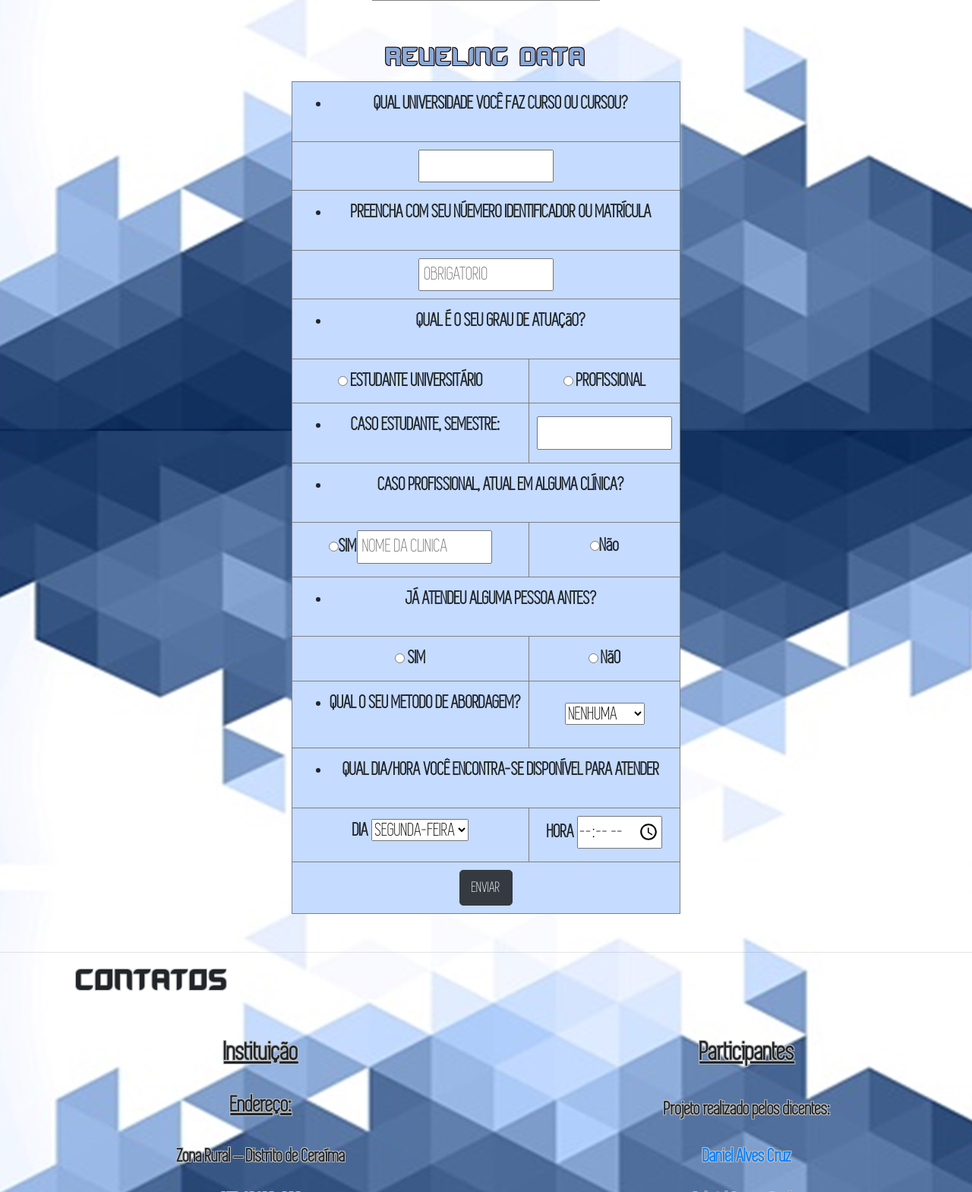
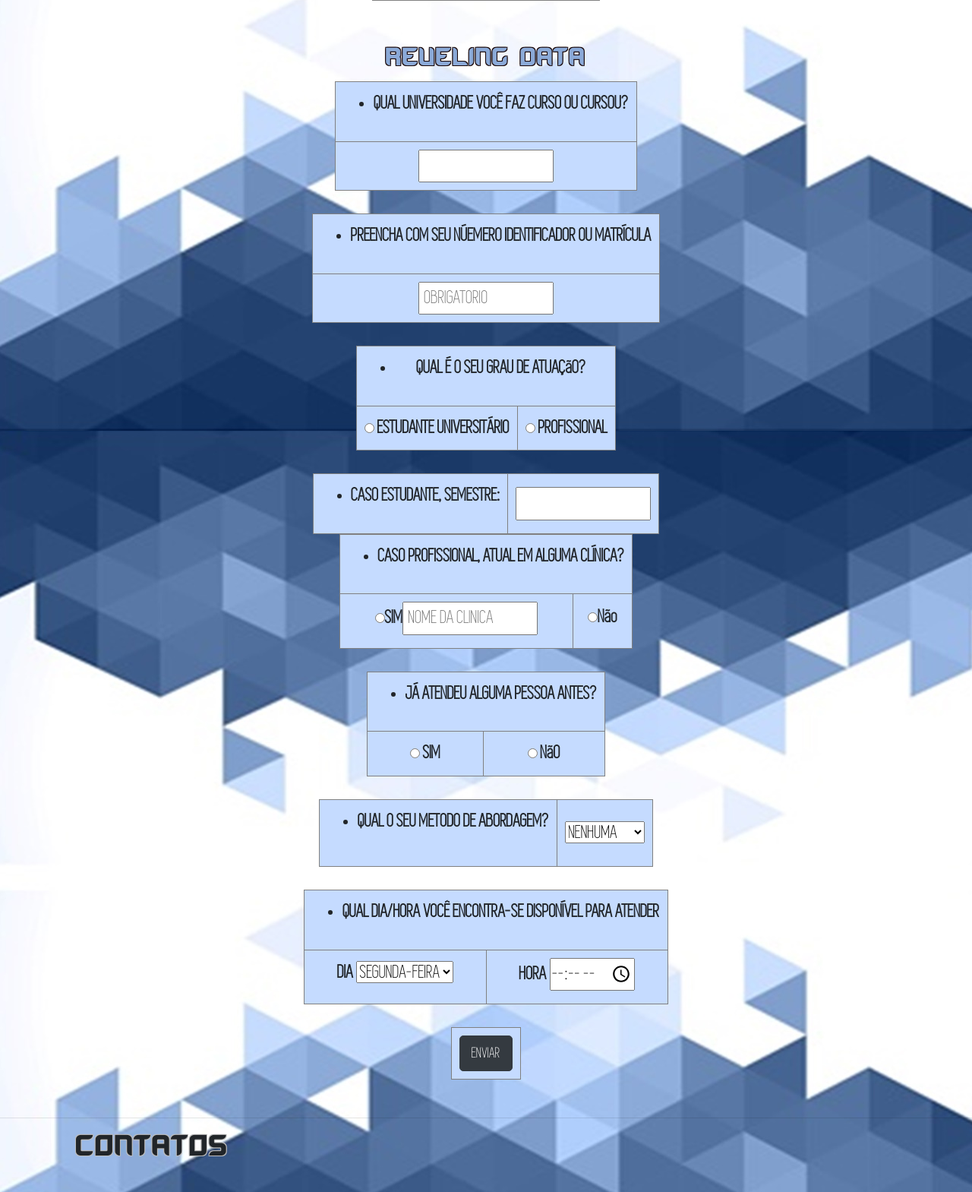
Before and after one commit to Daniel2AII/MeuSite, a Flask app: page /form_doctor in a window 1280 px wide. Shown: the part 633-2202 px from the top of the page at 76% size. Run offline with Flask 2, Linux system fonts and the light colour scheme; lists and menus that the app fills with data are empty; some libraries are stand-ins or nearby versions.

Commit message:
Página de formulário do doutor

```diff
--- a/templates/_links/_FormD.html
+++ b/templates/_links/_FormD.html
@@ -72,35 +72,50 @@ Friendy Talk
 
 		<tr> <td colspan="2"> <ul><li><b> QUAL UNIVERSIDADE VOCÊ FAZ CURSO OU CURSOU?</b></li></ul></td> </tr>
 		<tr> <td colspan="2"> <input type="text" name="nomeINU" id="INU" placeholder=""/></td> </tr>
+	</table> <br/>
+
+	<table border="1" align="center" bgcolor="#c5dbff">
 
 		<tr> <td colspan="2"> <ul><li><b>PREENCHA COM SEU NÚEMERO IDENTIFICADOR OU MATRÍCULA</b></li></ul> </td> </tr>
 		<tr>
 			<td colspan="2"> <input  type="text" name="ident" id="ident" placeholder=" OBRIGATÓRIO" /></td>
 		</tr>
+	</table> <br/>
+
+	<table border="1" align="center" bgcolor="#c5dbff">
 
 		<tr> <td colspan="2"> <ul><li><b> QUAL É O SEU GRAU DE ATUAÇãO?</b></li></ul> </td>  </tr>
 		<tr>
 			<td><input type="radio" name="resp1"> ESTUDANTE UNIVERSITÁRIO</td>
 			<td><input type="radio" name="resp1"> PROFISSIONAL</td>
 		</tr>
+	</table> <br/>
 
-		<tr> <td> <ul><li><b>CASO ESTUDANTE,
-				SEMESTRE: </b></li></ul></td> <td><input type="number" min="1" id="resp2" /></td> </tr>
+	<table border="1" align="center" bgcolor="#c5dbff">
 
+		<tr> <td> <ul><li><b>CASO ESTUDANTE, SEMESTRE: </b> </li> </ul> </td>
+			<td> <input type="number" min="1" id="resp2" /> </td> </tr>
+	</table>
+
+	<table border="1" align="center" bgcolor="#c5dbff">
 		<tr> <td colspan="2"> <ul><li><b>CASO PROFISSIONAL, ATUAL EM ALGUMA CLÍNICA?</b></li></ul> </td></tr>
 		<tr>
 			<td>
 				<input type="radio" name="resp2"><label> SIM   </label><input type="tex" id="resp2" placeholder=" NOME DA CLÍNICA"/>
 			</td>
 			<td><input type="radio" name="resp2"><label> Não </label></td>
+		</tr>
+	</table> <br/>
 
-		</tr>
+	<table border="1" align="center" bgcolor="#c5dbff">
 
 		<tr> <td colspan="2"> <ul><li><b>JÁ ATENDEU ALGUMA PESSOA ANTES?</b></li></ul> </td> </tr>
 		<tr> <td><input type="radio" name="resp3"> SIM</td>
 			 <td><input type="radio" name="resp3"> NãO</td>
 		</tr>
+	</table> <br/>
 
+	<table border="1" align="center" bgcolor="#c5dbff">
 
 		<tr>
 			<td><label id="p1"> <ul><li><b>QUAL O SEU METODO DE ABORDAGEM?</b></li></ul> </label></td>
@@ -118,7 +133,9 @@ Friendy Talk
 				</select>
 			</td>
 		</tr>
+	</table> <br/>
 
+	<table border="1" align="center" bgcolor="#c5dbff">
 		<tr> <td colspan="2" > <ul><li><b>QUAL DIA/HORA VOCÊ ENCONTRA-SE DISPONÍVEL PARA ATENDER</b></li></ul></td> </tr>
 		<tr>
 			<td>
@@ -138,6 +155,9 @@ Friendy Talk
 				<input type="time" id="td2" />
 			</td>
 		</tr>
+	</table> <br/>
+
+	<table border="1" align="center" bgcolor="#c5dbff">
 
 		<tr align="center">
 			<th colspan="3" ><input type="submit" name="submit" id="submit" align="center" class="btn btn-dark" value="ENVIAR"></th>
```
